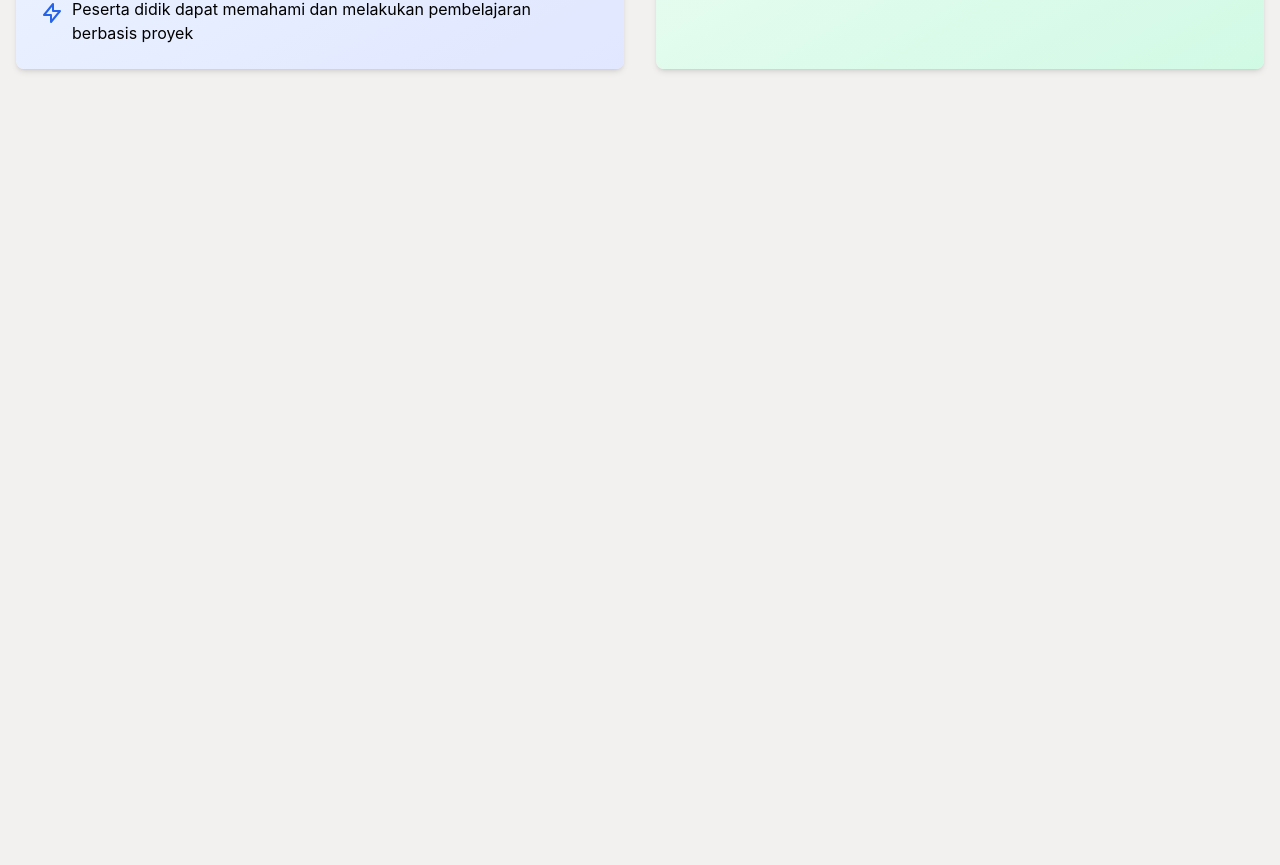
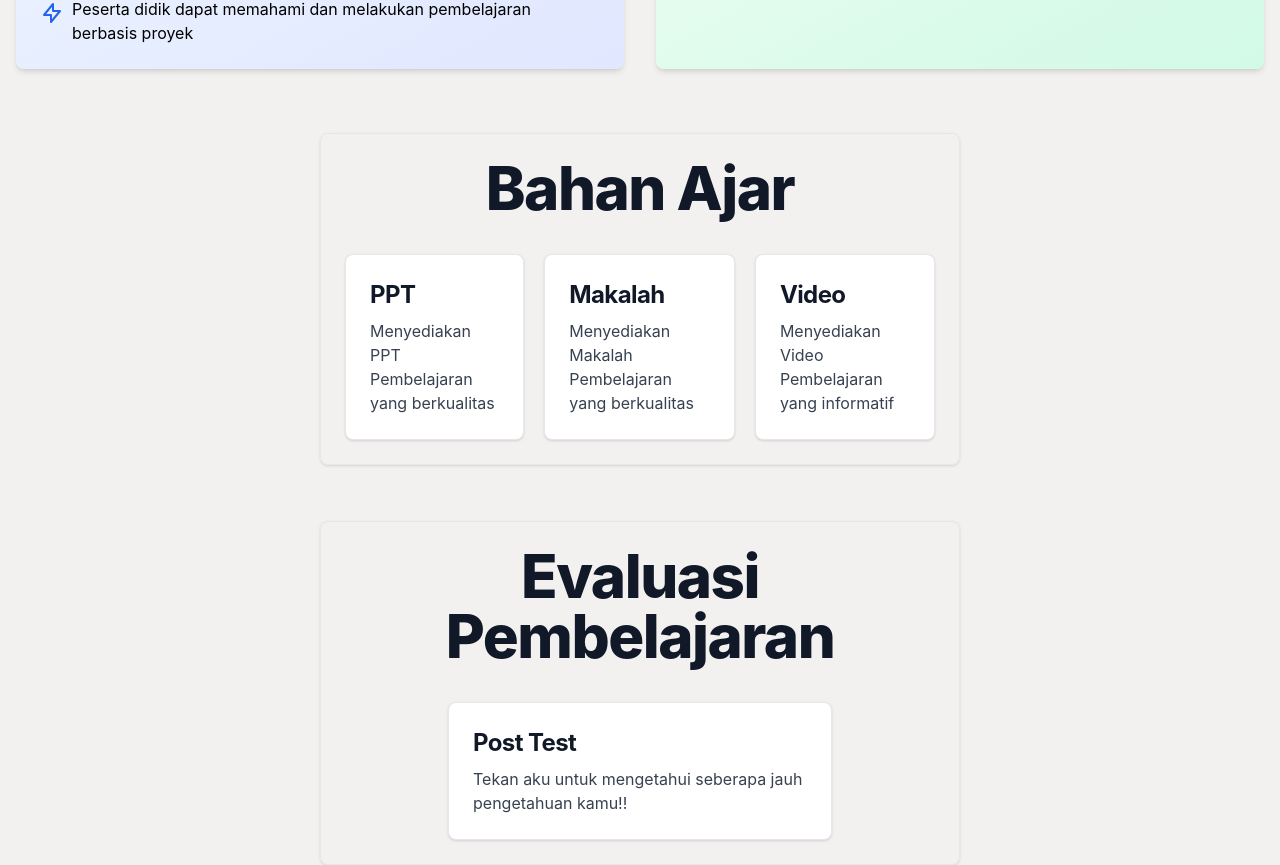
Before and after one commit to ckckckcz/CendekiaUM, a React (Create React App) app: page / in a window 1280 px wide. Shown: the part 1892-2757 px from the top of the page. Before the commit the page ends 2025 px from the top, so only its background shows below. Built offline with nearby package versions, Linux system fonts and the light colour scheme.

Commit message:
Tambah Bahan ajar & Evaluasi

```diff
--- /dev/null
+++ b/src/components/BahanAjar.js
@@ -0,0 +1,29 @@
+
+export default function BahanAjar() {
+    return (
+        <>
+            <section class="bg-transparent">
+                <div class="flex justify-center items-center">
+                    <div class="flex flex-col gap-5 border border-gray-200 rounded-lg shadow p-6 w-1/2">
+                        <h1 class="mb-4 text-4xl font-extrabold tracking-tight leading-none text-gray-900 md:text-5xl lg:text-6xl lg:text-center text-left md:text-left">Bahan Ajar</h1>
+                        <div class="flex gap-5">
+                            <a href="#" class="block max-w-sm p-6 bg-white border border-gray-200 rounded-lg shadow hover:bg-gray-100 dark:bg-gray-800 dark:border-gray-700 dark:hover:bg-gray-700">
+                                <h5 class="mb-2 text-2xl font-bold tracking-tight text-gray-900 dark:text-white">PPT</h5>
+                                <p class="font-normal text-gray-700 dark:text-gray-400">Menyediakan PPT Pembelajaran yang berkualitas </p>
+                            </a>
+                            <a href="#" class="block max-w-sm p-6 bg-white border border-gray-200 rounded-lg shadow hover:bg-gray-100 dark:bg-gray-800 dark:border-gray-700 dark:hover:bg-gray-700">
+                                <h5 class="mb-2 text-2xl font-bold tracking-tight text-gray-900 dark:text-white">Makalah</h5>
+                                <p class="font-normal text-gray-700 dark:text-gray-400">Menyediakan Makalah Pembelajaran yang berkualitas </p>
+                            </a>
+                            <a href="#" class="block max-w-sm p-6 bg-white border border-gray-200 rounded-lg shadow hover:bg-gray-100 dark:bg-gray-800 dark:border-gray-700 dark:hover:bg-gray-700">
+                                <h5 class="mb-2 text-2xl font-bold tracking-tight text-gray-900 dark:text-white">Video</h5>
+                                <p class="font-normal text-gray-700 dark:text-gray-400">Menyediakan Video Pembelajaran yang informatif</p>
+                            </a>
+                        </div>
+                    </div>
+                </div>
+            </section>
+        </>
+    );
+
+}
--- /dev/null
+++ b/src/components/Evaluasi.js
@@ -0,0 +1,20 @@
+export default function Evaluasi() {
+    return (
+        <>
+            <section class="bg-transparent mt-14">
+                <div class="flex justify-center items-center mt-10">
+                    <div class="flex flex-col justify-center items-center gap-5 border border-gray-200 rounded-lg shadow p-6 w-1/2">
+                        <h1 class="mb-4 text-4xl font-extrabold tracking-tight leading-none text-gray-900 md:text-5xl lg:text-6xl lg:text-center text-left md:text-left">Evaluasi Pembelajaran</h1>
+                        <div class="flex gap-5">
+                            <a href="https://quizizz.com/join?gc=50801760" class="block max-w-sm p-6 bg-white border border-gray-200 rounded-lg shadow hover:bg-gray-100 dark:bg-gray-800 dark:border-gray-700 dark:hover:bg-gray-700">
+                                <h5 class="mb-2 text-2xl font-bold tracking-tight text-gray-900 dark:text-white">Post Test</h5>
+                                <p class="font-normal text-gray-700 dark:text-gray-400">Tekan aku untuk mengetahui seberapa jauh pengetahuan kamu!!</p>
+                            </a>
+                        </div>
+                    </div>
+                </div>
+            </section>
+        </>
+    );
+
+}
--- a/src/views/App.js
+++ b/src/views/App.js
@@ -2,6 +2,8 @@ import Navbar from "../components/Navbar";
 import Header from "../components/Header";
 import Team from "../components/Team";
 import Tujuan from "../components/Tujuan";
+import BahanAjar from "../components/BahanAjar";
+import Evaluasi from "../components/Evaluasi";
 export default function App() {
     return(
         <>
@@ -9,6 +11,8 @@ export default function App() {
             <Header />
             <Team/>
             <Tujuan/>
+            <BahanAjar/>
+            <Evaluasi/>
         </>
     );
 }
```
